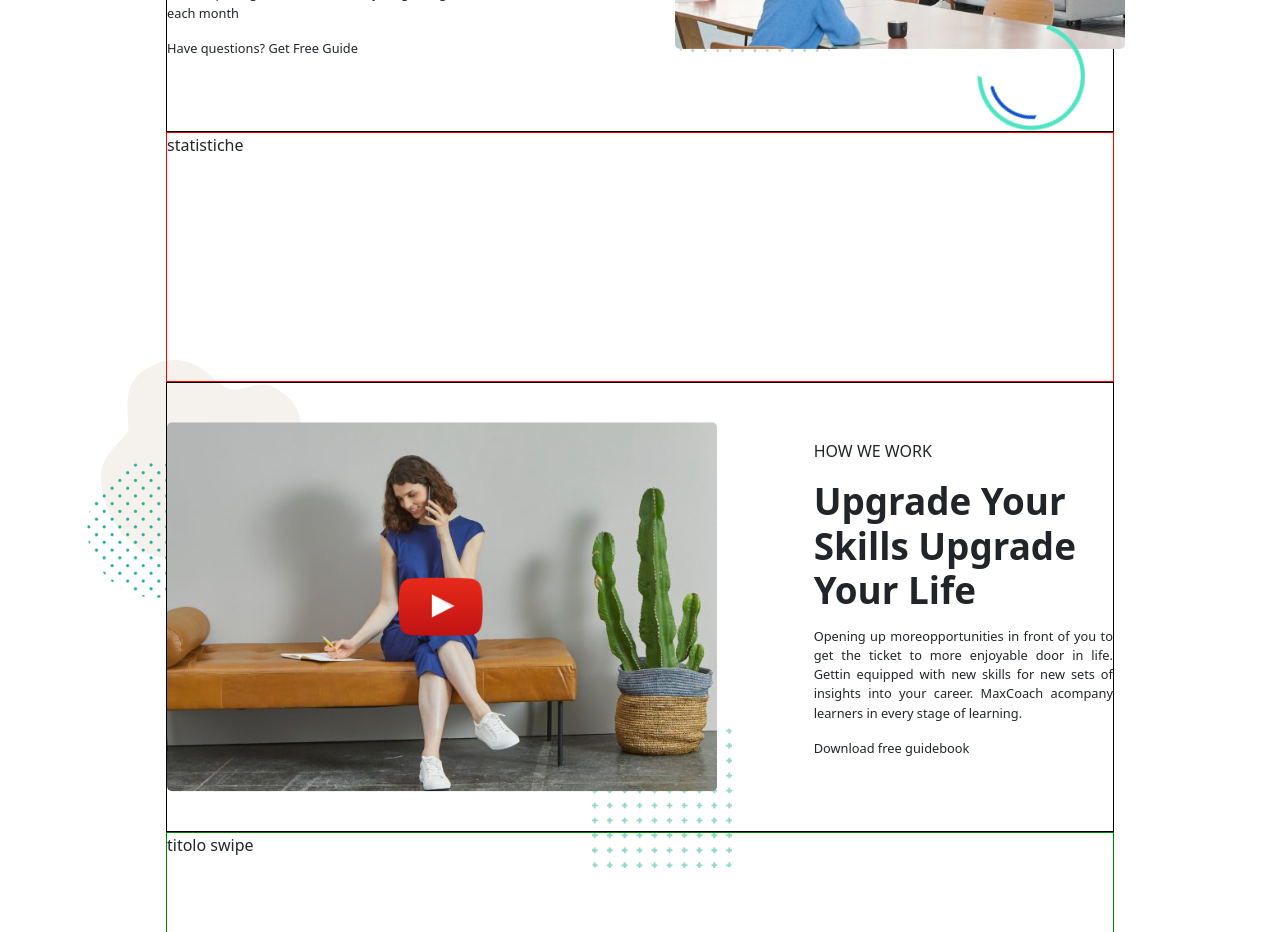
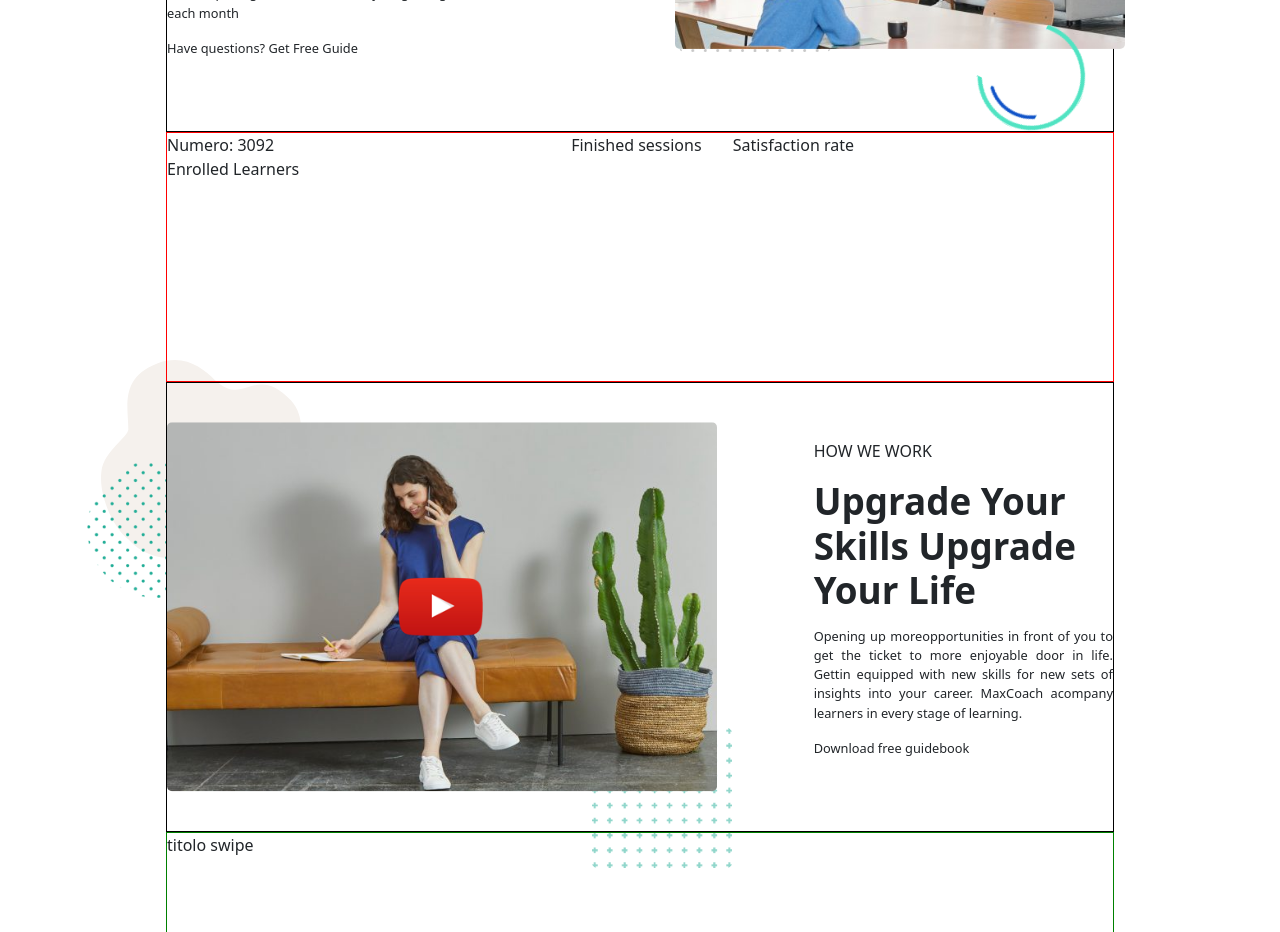
Before and after one commit to VeronicaFontana/proj-html-vuejs, a Vue app: page / in a window 1280 px wide. Shown: the part 940-1872 px from the top of the page. Built offline with nearby package versions, Linux system fonts and the light colour scheme.

Commit message:
[ADD] Enrolled counter

```diff
--- a/src/components/Main.vue
+++ b/src/components/Main.vue
@@ -4,6 +4,7 @@ import { store } from '../data/store';
 import WorkCulture from './partials/WorkCulture.vue';
 import Skills from './partials/Skills.vue';
 import Transform from './partials/Transform.vue';
+import Statistics from './partials/Statistics.vue';
 
 export default {
   name:"Main",
@@ -16,7 +17,8 @@ export default {
     TextBox,
     WorkCulture,
     Skills,
-    Transform
+    Transform,
+    Statistics
   }
 }
 </script>
@@ -28,7 +30,7 @@ export default {
         <WorkCulture />
       </div>
       <div class="statistics">
-        statistiche
+        <Statistics />
       </div>
       <div class="component-box">
         <Skills />
--- /dev/null
+++ b/src/components/partials/Statistics.vue
@@ -0,0 +1,53 @@
+<script>
+export default {
+  name: "Statistics",
+  data(){
+    return{
+      enrolled:""
+    }
+  },
+  methods:{
+    enrolledCounter(){
+      let count = 2000;
+      const interval = setInterval(()=>{
+        if(count < 3092) {
+          count++;
+          this.enrolled = count;
+        }else{
+          clearInterval(interval);
+        }
+      },0.5);
+    }
+  },
+  mounted(){
+    this.enrolledCounter();
+  }
+}
+</script>
+
+<template>
+  <div class="row">
+    <div class="col-5">
+      <div class="counter">
+      <span>Numero: {{ this.enrolled }}</span>
+      </div>
+      <span>Enrolled Learners</span>
+    </div>
+    <div class="col-2">
+      <div class="counter">
+
+      </div>
+      <span>Finished sessions</span>
+    </div>
+    <div class="col-5">
+      <div class="counter">
+
+      </div>
+      <span>Satisfaction rate</span>
+    </div>
+  </div>
+</template>
+
+<style lang="scss" scoped>
+
+</style>
```
